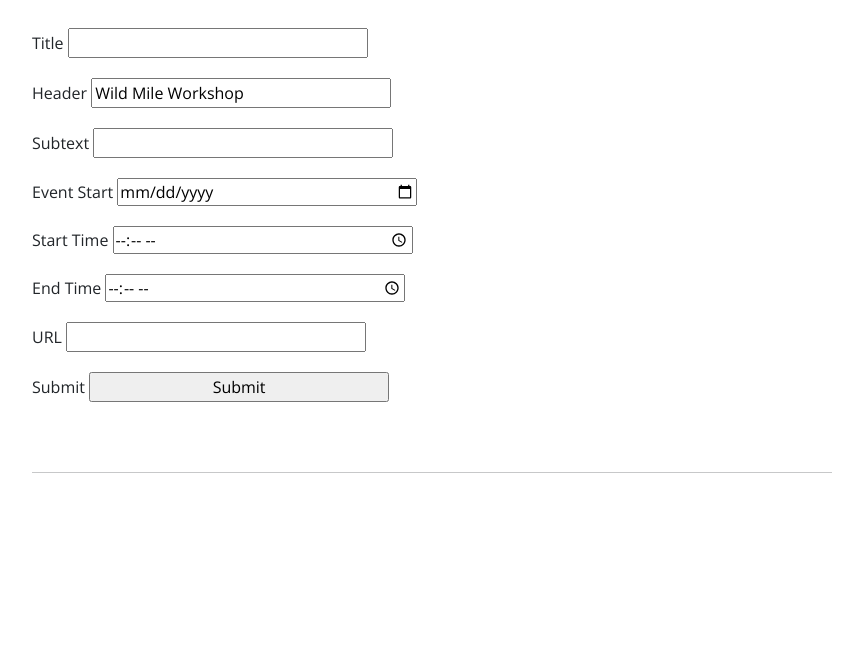
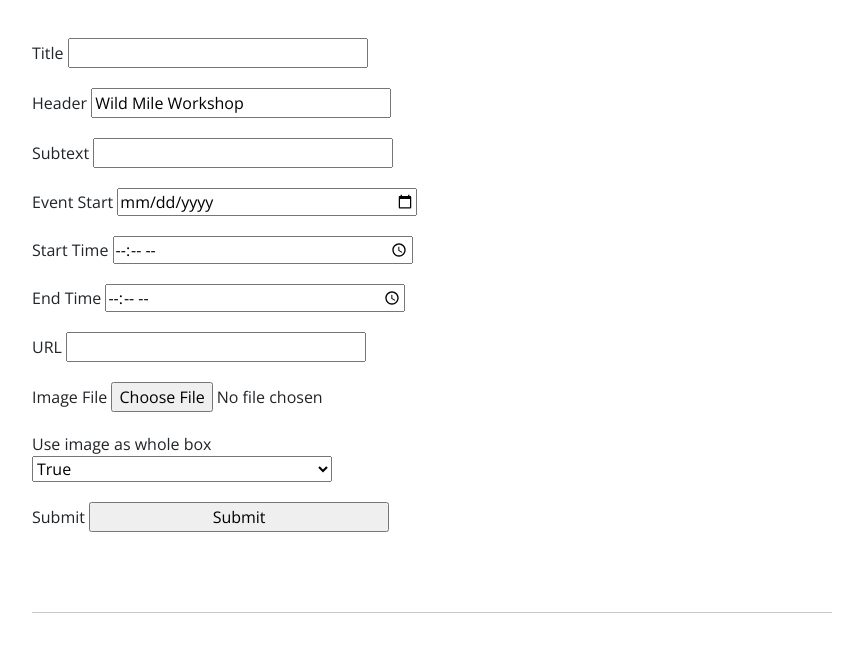
Before and after one commit to nkwsy/eink_cms, a Flask app: page /event in a window 1280 px wide. Shown: the part 50-702 px from the top of the page, without its empty margins (208-1071 px from the left). Run offline with Flask 3, Linux system fonts and the light colour scheme; some libraries are stand-ins or nearby versions.

Commit message:
Added image upload for events

```diff
--- a/eink_gen/banner/banner.py
+++ b/eink_gen/banner/banner.py
@@ -283,9 +283,9 @@ class Banner:
     def add_welcome(self):
         image = "32Eink_WM_title.jpg"
         self.add_image(get_image(image), box=welcome)
-    def add_callout(self):
+    def add_callout(self, image_file):
         image = "32Eink_lightfoot.jpg"
-        self.add_image(get_image(image), box=facts)
+        self.add_image(get_image(image_file), box=facts)
     def add_water_data(self):
         image = "32Eink_water_data.jpg"
         self.add_image(get_image(image), box=data_box)
@@ -405,10 +405,10 @@ class Banner:
         if type(date) == str:
             datetime.strptime(date)
         # %a abbreviated day, %d is 01
-        day = Font(ttf=demiBold_font,text=date.strftime("%A"),color=WHITE, size=font_size(3), offset=None,anchor='mb')
+        day = Font(ttf=demiBold_font,text=date.strftime("%a"),color=WHITE, size=font_size(4), offset=None,anchor='mb')
         day_of_month = Font(ttf=medium_font,text=date.strftime("%-d"),color=WHITE, size=font_size(8), offset=boarder_l,anchor='mb')
         print(f'\n\n{day_of_month}\n')
-        month = Font(ttf=medium_font,text=date.strftime("%B"),color=WHITE, size=font_size(1), offset=None,anchor='mt')
+        month = Font(ttf=medium_font,text=date.strftime("%B"),color=WHITE, size=font_size(2), offset=None,anchor='mt')
         self.draw_text_at_location(day_of_month,box,day_of_month_center)
         self.draw_text_at_location(day,box,day_center)
         self.draw_text_at_location(month,box,month_center)
@@ -485,6 +485,9 @@ class Banner:
         # todo input dates
         print(f'Input callout: {event}')
         # category = Font(text=event['header'], **header_font)
+        if event['only_image'] == True:
+            self.add_callout(event['image_file'])
+            return
         header = Font(text=event['header'], **callout_header_font)
         title = Font(text=event['title'], **callout_title_font)
         body = Font(text=event['body'], **callout_body_font)
@@ -587,6 +590,8 @@ def filter_inputs(inputs,banner):
     all_activities = []
     callout = ''
     for input in inputs:
+        if input['archived'] == True:
+            next
         if input['date']:
             input['date'] = parser.parse(input['date'])
             if input['start_time']:
@@ -603,6 +608,7 @@ def filter_inputs(inputs,banner):
             banner.input_callout(callout, banner)
     input_events(all_events,banner)
     input_activities(all_activities, banner)
+    # input_callout(callout, banner)
 
 def input_events(all_events,banner):
     print(f'all_events: {all_events}')
@@ -623,11 +629,12 @@ def input_activities(all_activities, banner):
             banner.input_action(all_activities[num], activity_items[num])
 
 
-def generate_banner(img_banner):
+def generate_banner(img_banner, upload=False):
     # image1 = img_banner.image1
     # image2 = get_image(img_banner.image2)
     # text = img_banner.text
-
+    if upload:
+        Image.convert
     banner = Banner()
     filter_inputs(img_banner, banner)
     # banner.add_solid_background()
@@ -657,7 +664,7 @@ def generate_banner(img_banner):
 
     banner.add_park_rules()
     banner.add_welcome()
-    banner.add_callout()
+    # banner.add_callout()
     banner.add_get_involved()
     banner.add_water_data()
 
--- a/eink_gen/forms.py
+++ b/eink_gen/forms.py
@@ -30,6 +30,8 @@ class EventForm(FlaskForm):
     start_time = TimeField('Start Time', default=None)
     end_time = TimeField('End Time', default=None)
     url = URLField('URL')
+    image_file = FileField('Image File')
+    only_image = SelectField('Use image as whole box',choices=[(1,'True'),(0,'False')])
     submit = SubmitField('Submit')
 
 class ActivityForm(FlaskForm):
@@ -39,6 +41,8 @@ class ActivityForm(FlaskForm):
     date = DateField('Event Start', default=None)
     start_time = TimeField('Start Time', default=None)
     end_time = TimeField('End Time', default=None)
+    image_file = FileField('Image File')
+    only_image = SelectField('Use image as whole box',choices=[(1,'True'),(0,'False')])
 
 class CalloutForm(FlaskForm):
     title = StringField('Title')
@@ -46,8 +50,8 @@ class CalloutForm(FlaskForm):
     body = StringField('Body')
     url = URLField('URL')
     image_file = FileField('Image File')
-    only_image = SelectField('Use image as whole box',choices=[('True','True'),('False','False')])
-
+    only_image = SelectField('Use image as whole box',choices=[(1,'True'),(0,'False')])
+    # only_image = BooleanField('Use image as whole box', default=False)
 class UploadForm(FlaskForm):
     image_file = FileField('Image File', validators=[FileRequired()])
     submit = SubmitField('Submit')
--- a/eink_gen/templates/activityform.html
+++ b/eink_gen/templates/activityform.html
@@ -11,6 +11,8 @@
             {{ render_field(form.url) }}
             {{ render_field(form.start_time) }}
             {{ render_field(form.end_time) }}
+            {{ render_field(form.image_file) }}
+            {{ render_field(form.only_image) }}
             <button type=submit class="pure-button pure-button-primary">Generate banner</button>
     </form>
 {% endblock %}
--- a/eink_gen/templates/eventform.html
+++ b/eink_gen/templates/eventform.html
@@ -3,7 +3,8 @@
 {% block content %}
 
 {% from "_formhelpers.html" import render_field %}
-<form class="pure-form pure-form-stacked" action="/event" id="eventForm" method=post>
+<form action="/event" id="eventForm" method=post>
+        <div class="mb-3">
 {#    <fieldset>#}
         {{ form.csrf_token }}
         {{ render_field(form.title) }}
@@ -13,8 +14,11 @@
         {{ render_field(form.start_time) }}
         {{ render_field(form.end_time) }}
         {{ render_field(form.url) }}
+        {{ render_field(form.image_file) }}
+        {{ render_field(form.only_image) }}
         {{ render_field(form.submit) }}
-{#        <button type=submit class="pure-button pure-button-primary">Generate banner</button>#}
+{#        <button type=submit class="btn btn-primary">Generate banner</button>#}
 {#    </fieldset>#}
+</div>
 </form>
 {% endblock %}
--- a/eink_gen/views.py
+++ b/eink_gen/views.py
@@ -42,7 +42,7 @@ class EventClass:
     sub_text: str = None
     body: str = None
     url: str = None
-    only_image: bool = None
+    only_image: int = None
     archived: bool = None
     image_file: str = None
 
@@ -100,6 +100,8 @@ def _store_event(data):
         target_event.start_time = data.start_time
         target_event.end_time = data.end_time
         target_event.url = data.url
+        target_event.image_file = data.image_file
+        target_event.only_image = data.only_image
         db.session.add(target_event)
     else:
         target_event = CellData(data)
@@ -114,6 +116,8 @@ def _store_activity(data):
         activity.title = data.title
         activity.sub_text = data.sub_text
         activity.url = data.url
+        activity.image_file = data.image_file
+        activity.only_image = data.only_image
     else:
         activity = CellData(data)
         db.session.add(activity)
@@ -320,13 +324,50 @@ def activity(bannerid=None):
 
     return render_template('activityform.html', form=form)
 
-@app.route('/callout',methods=['GET', 'POST'])
-@app.route('/callout/<bannerid>', methods=['GET', 'POST'])
+
+@app.route('/callout/archive', methods=['GET', 'POST'])
+@app.route('/callout/archive/<bannerid>', methods=['GET', 'POST'])
+def archive_callout(bannerid=None):
+    form = CalloutForm()
+    if request.method == 'GET':
+        print('archive callout')
+        if bannerid:
+            if not bannerid.isdigit():
+                abort(400)
+            banner = CellData.query.filter_by(id=bannerid).first()
+            print(banner,bannerid)
+            if not banner:
+                abort(404)
+            db.session.delete(banner)
+            db.session.commit()
+    return redirect(url_for('app.index'))
+
+@app.route('/callout/delete/<bannerid>', methods=['GET', 'POST'])
+def delete_callout(bannerid=None):
+    form = CalloutForm()
+    if request.method == 'GET':
+        print('get')
+        if bannerid:
+            if not bannerid.isdigit():
+                print('Bannerid is not digit')
+                abort(400)
+            banner = CellData.query.filter_by(id=bannerid).first()
+            if not banner:
+                abort(404)
+            db.session.delete(banner)
+            db.session.commit()
+            return redirect(url_for('app.index'))
+
+
+
+@app.route('/callout', methods=['GET', 'POST'])
+@app.route('/callout/edit/<bannerid>', methods=['GET', 'POST'])
 def callout(bannerid=None):
     form = CalloutForm()
     if request.method == 'GET':
         if bannerid:
             if not bannerid.isdigit():
+                print('Bannerid is not digit')
                 abort(400)
             banner = Banner.query.filter_by(id=bannerid).first()
             if not banner:
@@ -357,17 +398,15 @@ def callout(bannerid=None):
                       body=body,
                       url= url,
                       image_file = filename,
-                      only_image = only_image,
+                      only_image = int(only_image),
                         archived= False)
         _store_callout(callout)
-
         return redirect(url_for('app.index'))
         # try:
         #     outfile = generate_banner(callout)
         # except Exception as exc:
         #     logger.error('Error generating banner, exc: {}'.format(exc))
         #     abort(400)
-
     return render_template('calloutform.html', form=form)
 
 @app.route('/upload',methods=['GET', 'POST'])
@@ -419,66 +458,20 @@ def gen_img():
 @app.route('/', methods=['GET', 'POST'])
 def index(bannerid=None):
     form = _get_form()
-    cached_banners = CellData.query.all()
+    # cached_banners = CellData.query.all()
     cached_events = CellData.query.filter_by(category='event').all()
     cached_activities = CellData.query.filter_by(category='activity').all()
     cached_callouts = CellData.query.filter_by(category='callout').all()
-    for x in cached_events:
+    for x in cached_callouts:
         print(x.__dict__)
     # if a get request with valid banner id prepopulate form
     if request.method == 'GET':
         print('/ get')
-        if bannerid:
-            if not bannerid.isdigit():
-                abort(400)
-
-            banner = Banner.query.filter_by(id=bannerid).first()
-            if not banner:
-                abort(404)
-
-            form.name.data = banner.name
-            form.image_url1.data = banner.image_url1
-            form.image_url2.data = banner.image_url2
-            form.text.data = banner.text
-            form.background.data = banner.background
-
-    # else if post request validate and generate banner image
-    # elif request.method == 'POST' and form.validate():
-    elif request.method == 'POST':
-        print('/ post')
-        name = form.name.data
-        image1 = form.image_url1.data
-        image2 = form.image_url2.data
-        text = form.text.data
-        background = form.background.data
-
-        make_sign()
-        banner = ImgBanner(name=name,
-                           image1=image1,
-                           image2=image2,
-                           text=text,
-                           background=background)
-
-        # if session.get('logged_in'):
-        _store_banner(banner)
-        #
-        # try:
-        #     outfile = generate_banner(banner)
-        # except Exception as exc:
-        #     logger.error('Error generating banner, exc: {}'.format(exc))
-        #     abort(400)
-        #
-        # if os.path.isfile(outfile):
-        #     return send_file(outfile, mimetype='image/png')
-        # else:
-        #     logger.error('No output file {}'.format(outfile))
-        #     abort(400)
-    return render_template('imageform.html',
+        return render_template('imageform.html',
                            form=form,
                            activities=cached_activities,
                            events=cached_events,
-                           callouts=cached_callouts,
-                           banners=cached_banners)
+                           callouts=cached_callouts)
 
 
 # if __name__ == "__main__":
```
Also changed, not shown: eink_gen/model.py (+2 -5 lines), eink_gen/templates/main_tables.html (+10 -7 lines).
